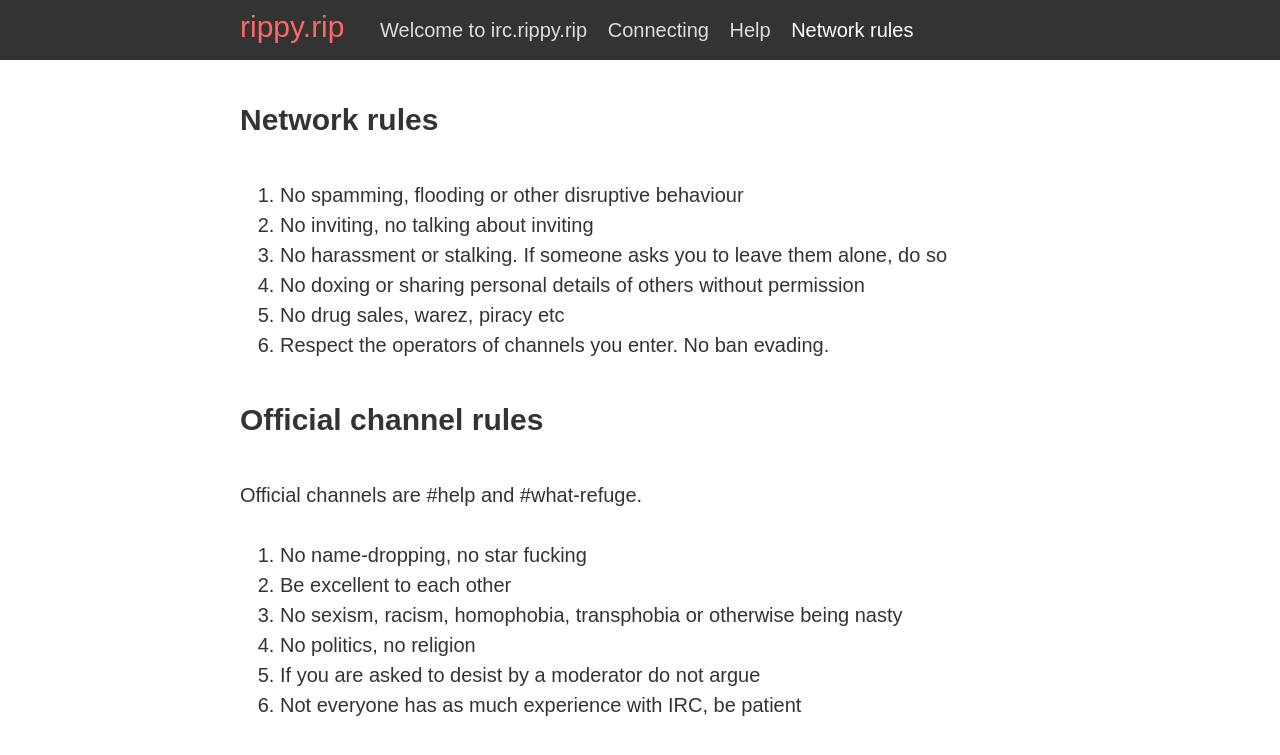
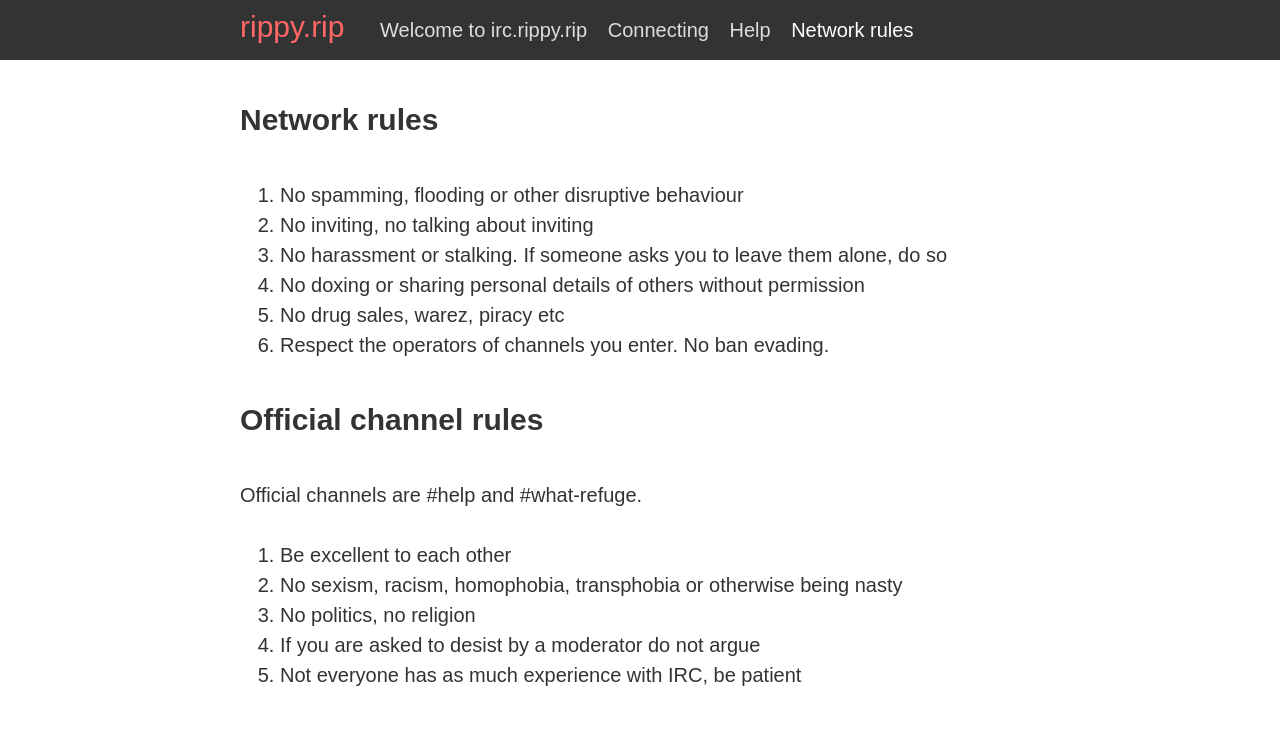
Before and after one commit to rippyrip/website, an MkDocs documentation site: the page built from docs/rules.md, in a window 1280 px wide. Shown: the top 755 px of the page. Built offline with MkDocs 1.6.1, drawn with Linux system fonts in a browser that asks for light colours.

Commit message:
rules.md: deletes rule 1

```diff
--- a/docs/rules.md
+++ b/docs/rules.md
@@ -11,7 +11,6 @@
 
 Official channels are #help and #what-refuge.
 
-1. No name-dropping, no star fucking
 1. Be excellent to each other
 1. No sexism, racism, homophobia, transphobia or otherwise being nasty
 1. No politics, no religion
```
